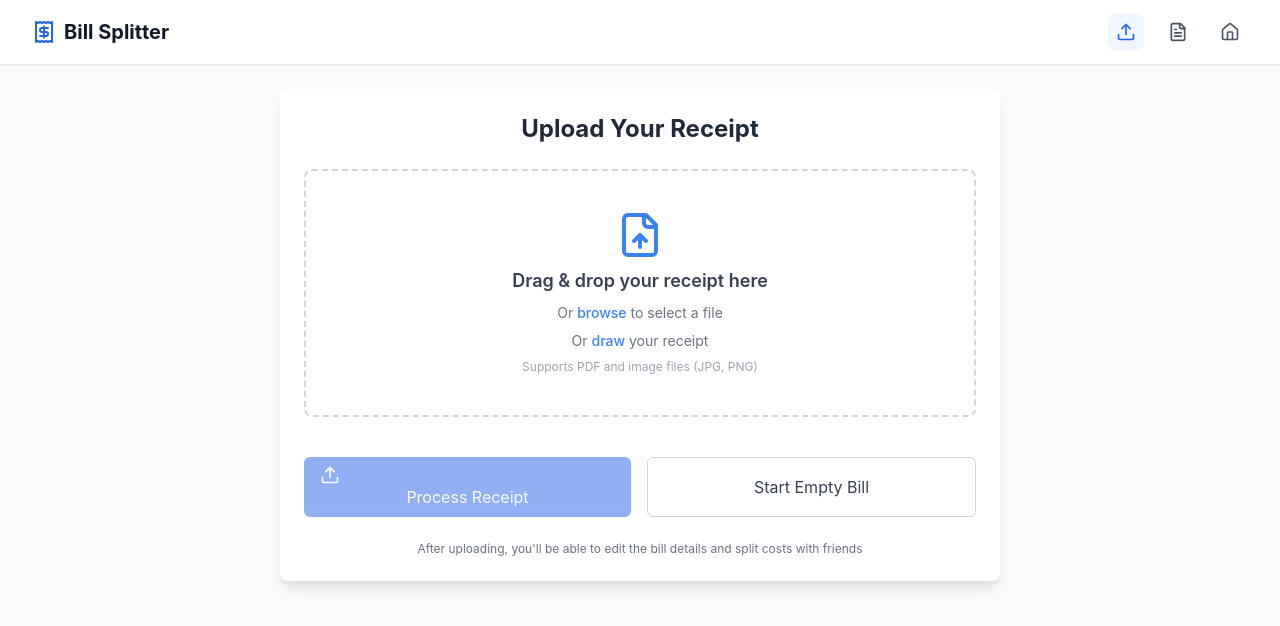
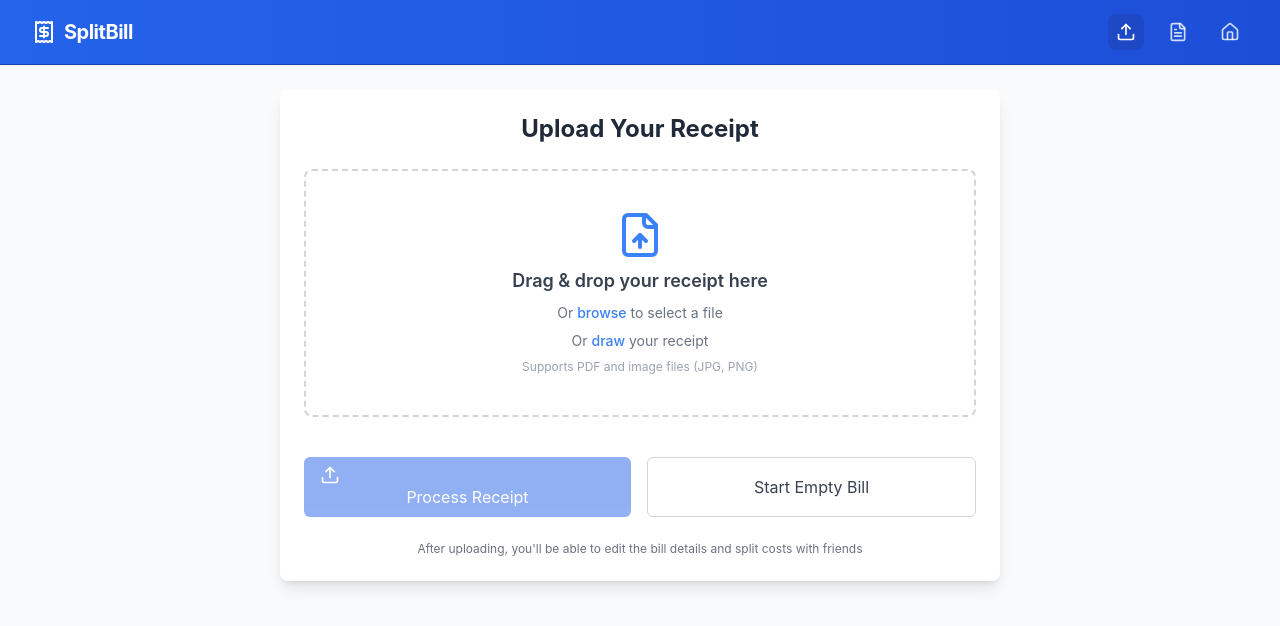
Before and after one commit to aknlite48/Split-Bill, a React (Create React App) app in the folder walmart-bill-frontend/: page /app/upload in a window 1280 px wide. Shown: the top 626 px of the page. Built offline with nearby package versions, Linux system fonts and the light colour scheme.

Commit message:
changed NavBar

```diff
--- a/walmart-bill-frontend/src/components/NavBar.js
+++ b/walmart-bill-frontend/src/components/NavBar.js
@@ -11,11 +11,17 @@ export const NavBar = () => {
     return location.pathname === path;
   };
 
+  const isAppPage = location.pathname.startsWith('/app/');
+
   return (
     <motion.nav
       initial={{ y: -100 }}
       animate={{ y: 0 }}
-      className="bg-white border-b border-gray-200 shadow-sm"
+      className={`border-b shadow-sm ${
+        isAppPage
+          ? 'bg-gradient-to-r from-blue-600 to-blue-700 border-blue-800'
+          : 'bg-white border-gray-200'
+      }`}
     >
       <div className="max-w-7xl mx-auto px-4 sm:px-6 lg:px-8">
         <div className="flex justify-between h-16">
@@ -23,10 +29,14 @@ export const NavBar = () => {
             <div className="flex-shrink-0 flex items-center">
               <button
                 onClick={() => navigate('/')}
-                className="text-gray-900 font-bold text-xl flex items-center space-x-2"
+                className={`font-bold text-xl flex items-center space-x-2 ${
+                  isAppPage ? 'text-white' : 'text-gray-900'
+                }`}
               >
-                <Receipt className="w-6 h-6 text-blue-600" />
-                <span>Bill Splitter</span>
+                <div className="flex items-center">
+                  <Receipt className={`w-6 h-6 ${isAppPage ? 'text-white' : 'text-blue-600'} mr-2`} />
+                  <span className="font-bold tracking-tight">SplitBill</span>
+                </div>
               </button>
             </div>
           </div>
@@ -36,8 +46,12 @@ export const NavBar = () => {
               onClick={() => navigate('/app/upload')}
               className={`p-2 rounded-lg transition-colors ${
                 isActive('/app/upload')
-                  ? 'text-blue-600 bg-blue-50'
-                  : 'text-gray-600 hover:text-blue-600 hover:bg-gray-50'
+                  ? isAppPage
+                    ? 'text-white bg-blue-800/50'
+                    : 'text-blue-600 bg-blue-50'
+                  : isAppPage
+                    ? 'text-white/80 hover:text-white hover:bg-blue-800/50'
+                    : 'text-gray-600 hover:text-blue-600 hover:bg-gray-50'
               }`}
               title="Upload Receipt"
             >
@@ -47,8 +61,12 @@ export const NavBar = () => {
               onClick={() => navigate('/app/bill')}
               className={`p-2 rounded-lg transition-colors ${
                 isActive('/app/bill')
-                  ? 'text-blue-600 bg-blue-50'
-                  : 'text-gray-600 hover:text-blue-600 hover:bg-gray-50'
+                  ? isAppPage
+                    ? 'text-white bg-blue-800/50'
+                    : 'text-blue-600 bg-blue-50'
+                  : isAppPage
+                    ? 'text-white/80 hover:text-white hover:bg-blue-800/50'
+                    : 'text-gray-600 hover:text-blue-600 hover:bg-gray-50'
               }`}
               title="View Bill"
             >
@@ -58,8 +76,12 @@ export const NavBar = () => {
               onClick={() => navigate('/')}
               className={`p-2 rounded-lg transition-colors ${
                 isActive('/')
-                  ? 'text-blue-600 bg-blue-50'
-                  : 'text-gray-600 hover:text-blue-600 hover:bg-gray-50'
+                  ? isAppPage
+                    ? 'text-white bg-blue-800/50'
+                    : 'text-blue-600 bg-blue-50'
+                  : isAppPage
+                    ? 'text-white/80 hover:text-white hover:bg-blue-800/50'
+                    : 'text-gray-600 hover:text-blue-600 hover:bg-gray-50'
               }`}
               title="Home"
             >
```
